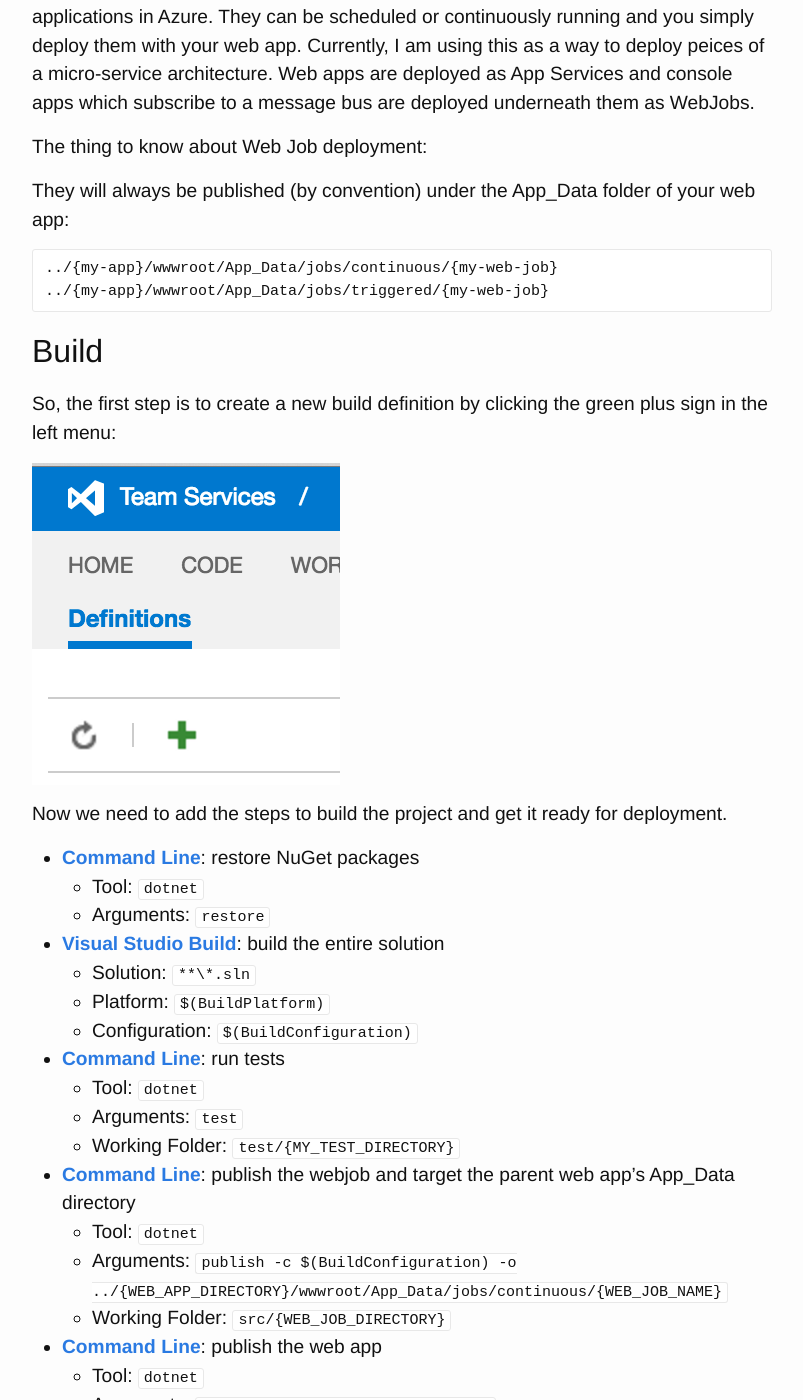
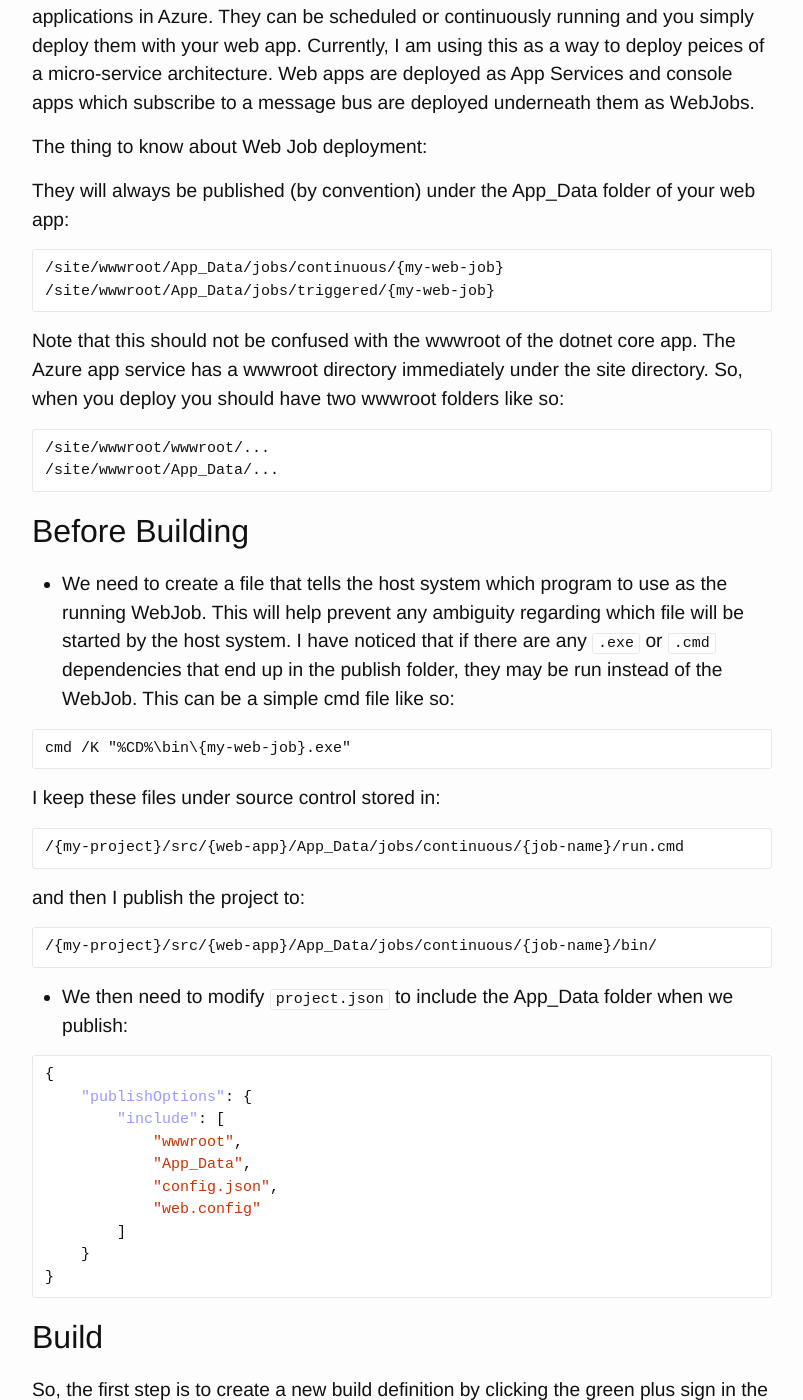
Before and after one commit to jaredcnance/jaredcnance.github.io, a Jekyll site: the page built from _posts/2016-07-20-continuous-integration-in-vso-with-dotnet-core-and-azure-web-jobs.markdown, in a window 1280 px wide and 1400 px high, scrolled down 775 px. Shown: the whole window, without its empty margins (238-1041 px from the left). Built offline with Jekyll 4.4.1, drawn with Linux system fonts in a browser that asks for light colours; comment, search, counter and statistics services are not loaded; some of the changed text lies outside the part shown.

Commit message:
fix web jobs

````diff
--- a/_posts/2016-07-20-continuous-integration-in-vso-with-dotnet-core-and-azure-web-jobs.markdown
+++ b/_posts/2016-07-20-continuous-integration-in-vso-with-dotnet-core-and-azure-web-jobs.markdown
@@ -30,9 +30,58 @@ The thing to know about Web Job deployment:
 They will always be published (by convention) under the App_Data folder of your web app:
 
 ```
-../{my-app}/wwwroot/App_Data/jobs/continuous/{my-web-job}
-../{my-app}/wwwroot/App_Data/jobs/triggered/{my-web-job}
+/site/wwwroot/App_Data/jobs/continuous/{my-web-job}
+/site/wwwroot/App_Data/jobs/triggered/{my-web-job}
 ```
+
+Note that this should not be confused with the wwwroot of the dotnet core app.
+The Azure app service has a wwwroot directory immediately under the site directory.
+So, when you deploy you should have two wwwroot folders like so:
+
+```
+/site/wwwroot/wwwroot/...
+/site/wwwroot/App_Data/...
+```
+
+## Before Building
+
+- We need to create a file that tells the host system which program to use as the running WebJob.
+This will help prevent any ambiguity regarding which file will be started by the host system.
+I have noticed that if there are any `.exe` or `.cmd` dependencies that end up in the publish folder, they may be run instead of the WebJob.
+This can be a simple cmd file like so:
+
+```
+cmd /K "%CD%\bin\{my-web-job}.exe"
+```
+
+I keep these files under source control stored in:
+
+```
+/{my-project}/src/{web-app}/App_Data/jobs/continuous/{job-name}/run.cmd
+```
+
+and then I publish the project to:
+
+```
+/{my-project}/src/{web-app}/App_Data/jobs/continuous/{job-name}/bin/
+```
+
+
+- We then need to modify `project.json` to include the App_Data folder when we publish:
+{% highlight json %}
+{
+    "publishOptions": {
+        "include": [
+            "wwwroot",
+            "App_Data",
+            "config.json",
+            "web.config"
+        ]
+    }
+}
+{% endhighlight %}
+
+
 
 ## Build
 
@@ -55,7 +104,7 @@ Now we need to add the steps to build the project and get it ready for deploymen
   - Working Folder: `test/{MY_TEST_DIRECTORY}`
 - **[Command Line](https://www.visualstudio.com/docs/build/steps/utility/command-line)**: publish the webjob and target the parent web app's App_Data directory
   - Tool: `dotnet`
-  - Arguments: `publish -c $(BuildConfiguration) -o ../{WEB_APP_DIRECTORY}/wwwroot/App_Data/jobs/continuous/{WEB_JOB_NAME}`
+  - Arguments: `publish -c $(BuildConfiguration) -o ../{WEB_APP_DIRECTORY}/App_Data/jobs/continuous/{WEB_JOB_NAME}/bin`
   - Working Folder: `src/{WEB_JOB_DIRECTORY}`
 - **[Command Line](https://www.visualstudio.com/docs/build/steps/utility/command-line)**: publish the web app
   - Tool: `dotnet`
````
